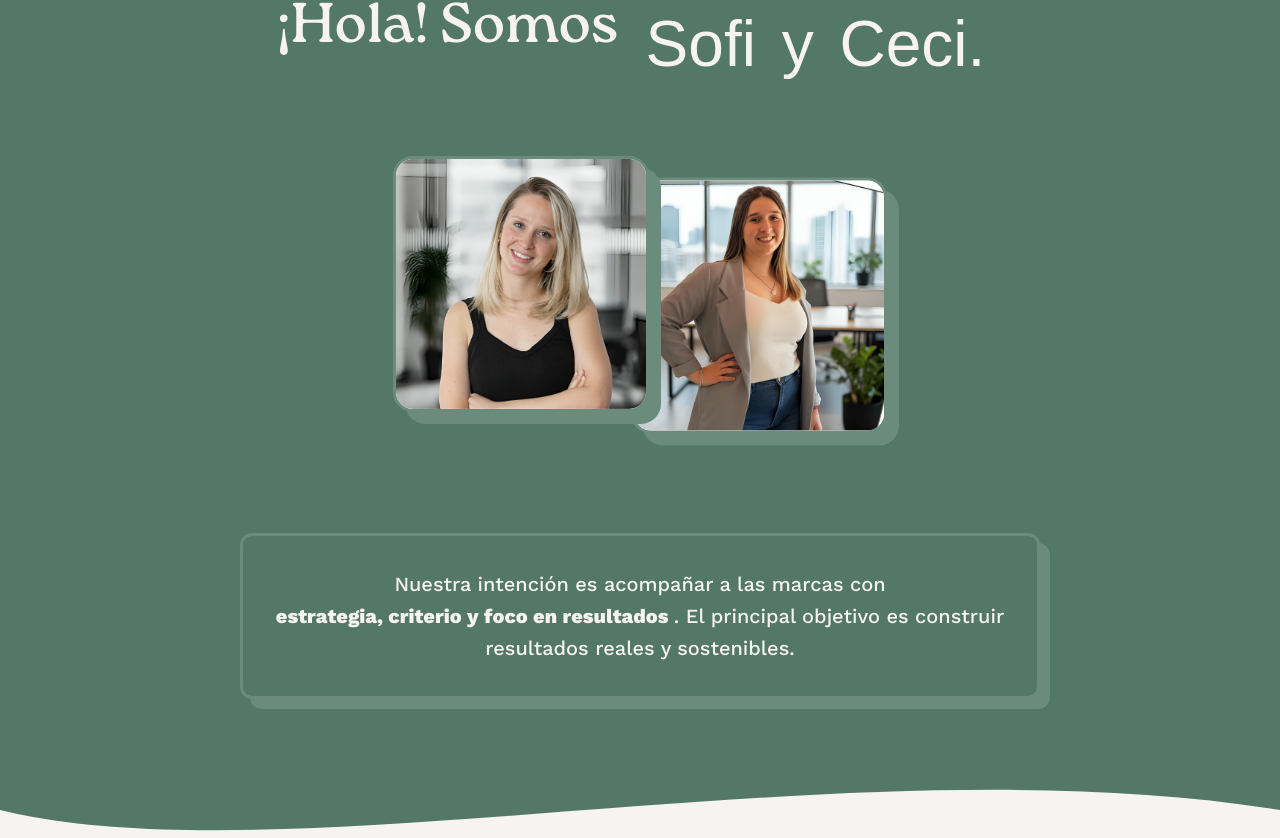
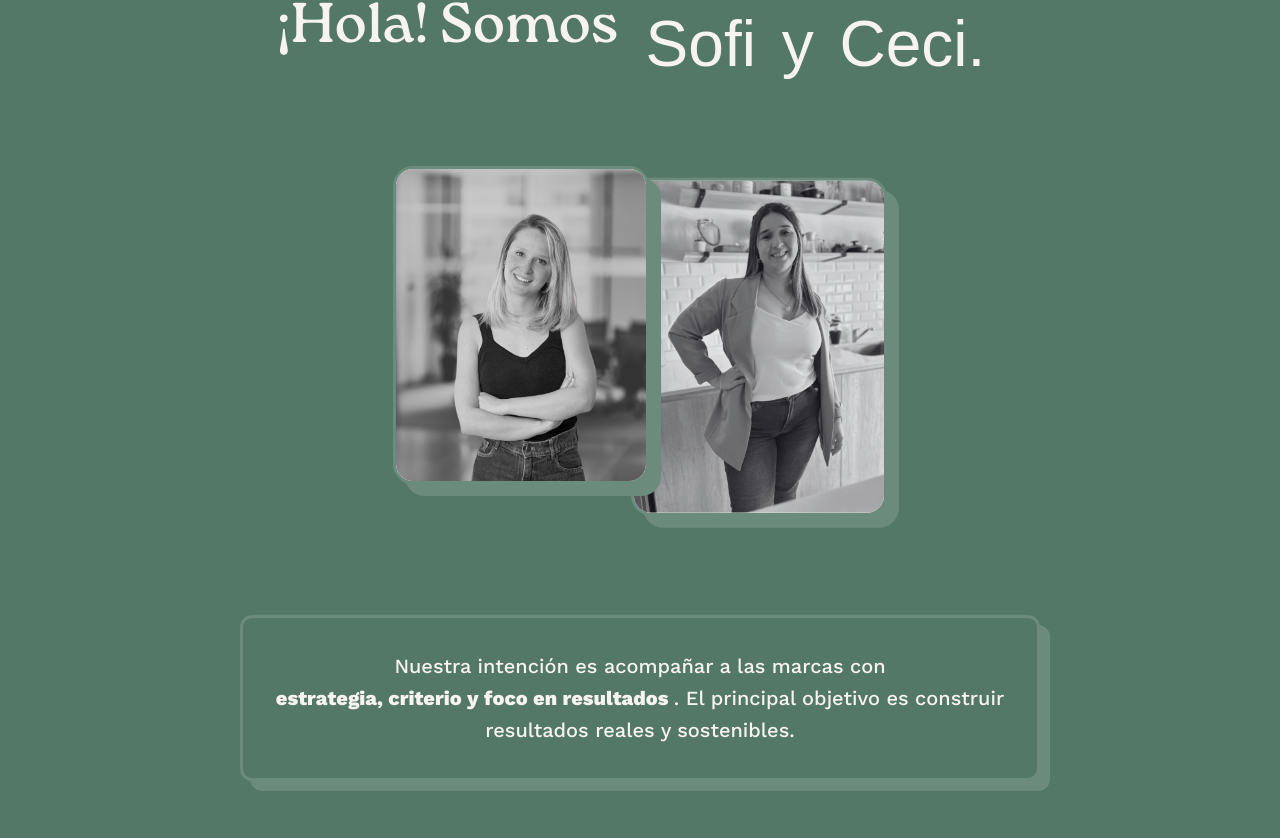
Before and after one commit to esencIA-Webx/KoeDigital, a Next.js app: page / in a window 1280 px wide. Shown: the part 902-1740 px from the top of the page. Built offline with nearby package versions, Linux system fonts and the light colour scheme; a web font is replaced by a local one.

Commit message:
Update About section images for Sofi and Ceci

```diff
--- a/src/components/AboutIntro.tsx
+++ b/src/components/AboutIntro.tsx
@@ -67,7 +67,7 @@ export default function AboutIntro() {
                         whileHover={{ y: -8, transition: { type: "spring", stiffness: 300 } }}
                     >
                         <Image
-                            src="/Sofi.png?v=3"
+                            src="/Sofi_new.png"
                             alt="Sofi"
                             width={300}
                             height={420}
@@ -86,7 +86,7 @@ export default function AboutIntro() {
                         whileHover={{ y: -8, transition: { type: "spring", stiffness: 300 } }}
                     >
                         <Image
-                            src="/Ceci.png?v=3"
+                            src="/Ceci_new.png"
                             alt="Ceci"
                             width={300}
                             height={420}
```
Also changed, not shown: public/Ceci_new.png (added), public/Sofi_new.png (added).
